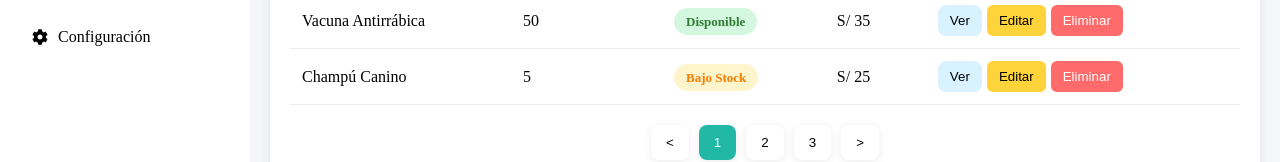
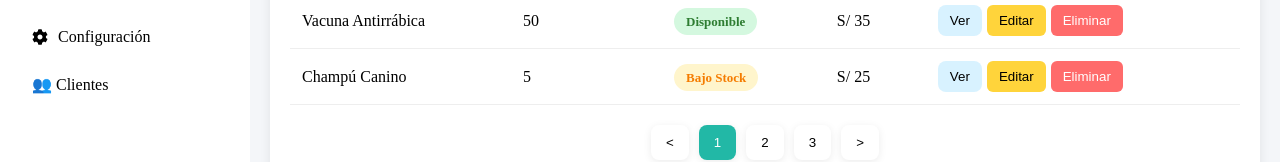
Before and after one commit to yadirallce28s-create/Sistema-Inventario, a React (Vite) app in the folder frontend/: page /inventario in a window 1280 px wide. Shown: the part 421-583 px from the top of the page. Built offline with nearby package versions, Linux system fonts and the light colour scheme.

Commit message:
feat: add inventory modal and inventory management UI

```diff
--- a/frontend/src/App.jsx
+++ b/frontend/src/App.jsx
@@ -6,6 +6,7 @@ import Inventario from "./pages/Inventario";
 import Servicios from "./pages/Servicios";
 import Publicidad from "./pages/Publicidad";
 import MainLayout from "./layout/MainLayout";
+import Clientes from "./pages/Clientes";
 
 function App() {
   return (
@@ -13,7 +14,7 @@ function App() {
       <Routes>
 
         <Route path="/" element={<Login />} />
-
+        <Route path="/clientes" element={<Clientes />} />
         <Route
           path="/dashboard"
           element={
--- a/frontend/src/components/Sidebar.jsx
+++ b/frontend/src/components/Sidebar.jsx
@@ -60,6 +60,9 @@ function Sidebar() {
         <li>
           <FaCog /> Configuración
         </li>
+        <li onClick={() => navigate("/clientes")}>
+          👥 Clientes
+        </li>
 
       </ul>
 
```
Also changed, not shown: frontend/src/css/clientes.css (added), frontend/src/pages/Clientes.jsx (added).
